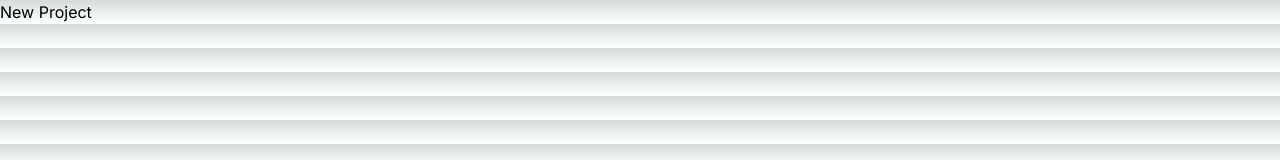
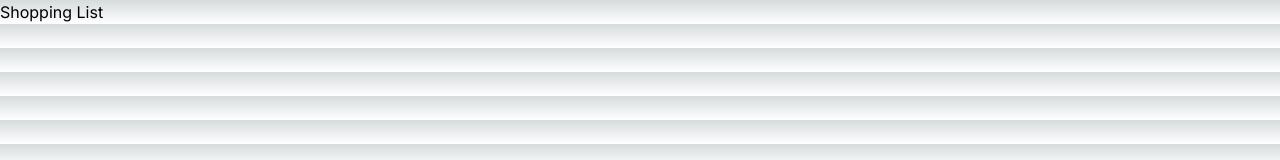
Before and after one commit to TrinaKeen/cprg306-assignments, a Next.js app: page / in a window 1280 px wide. Shown: the top 160 px of the page. Built offline with nearby package versions, Linux system fonts and the light colour scheme.

Commit message:
update 2
app page

```diff
--- a/app/page.js
+++ b/app/page.js
@@ -1,9 +1,9 @@
 import Image from "next/image";
 
-export default function Home() {
+export default function Page() {
   return (
     <main>
-      <p>New Project</p>
+      <h1>Shopping List</h1>
     </main>
   );
 }
```
Also changed, not shown: app/week-2/student-info.js (added).
